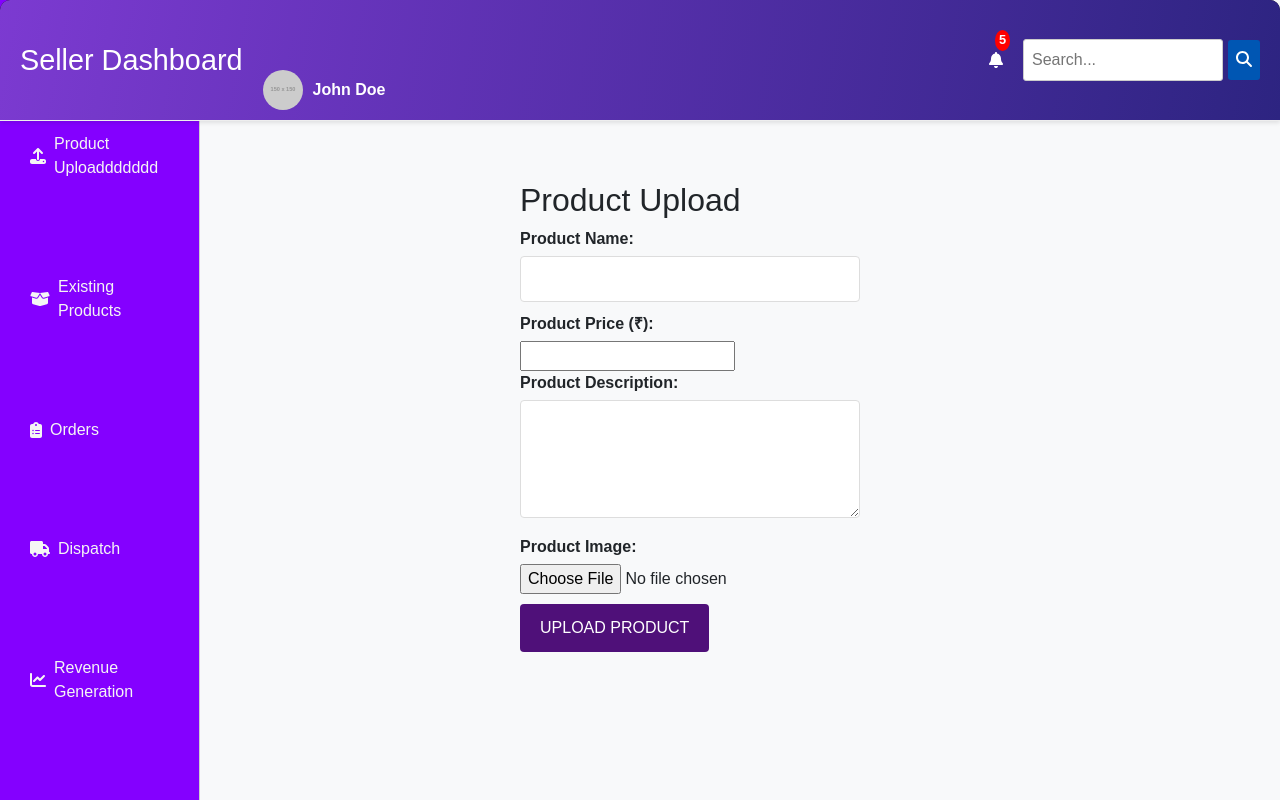
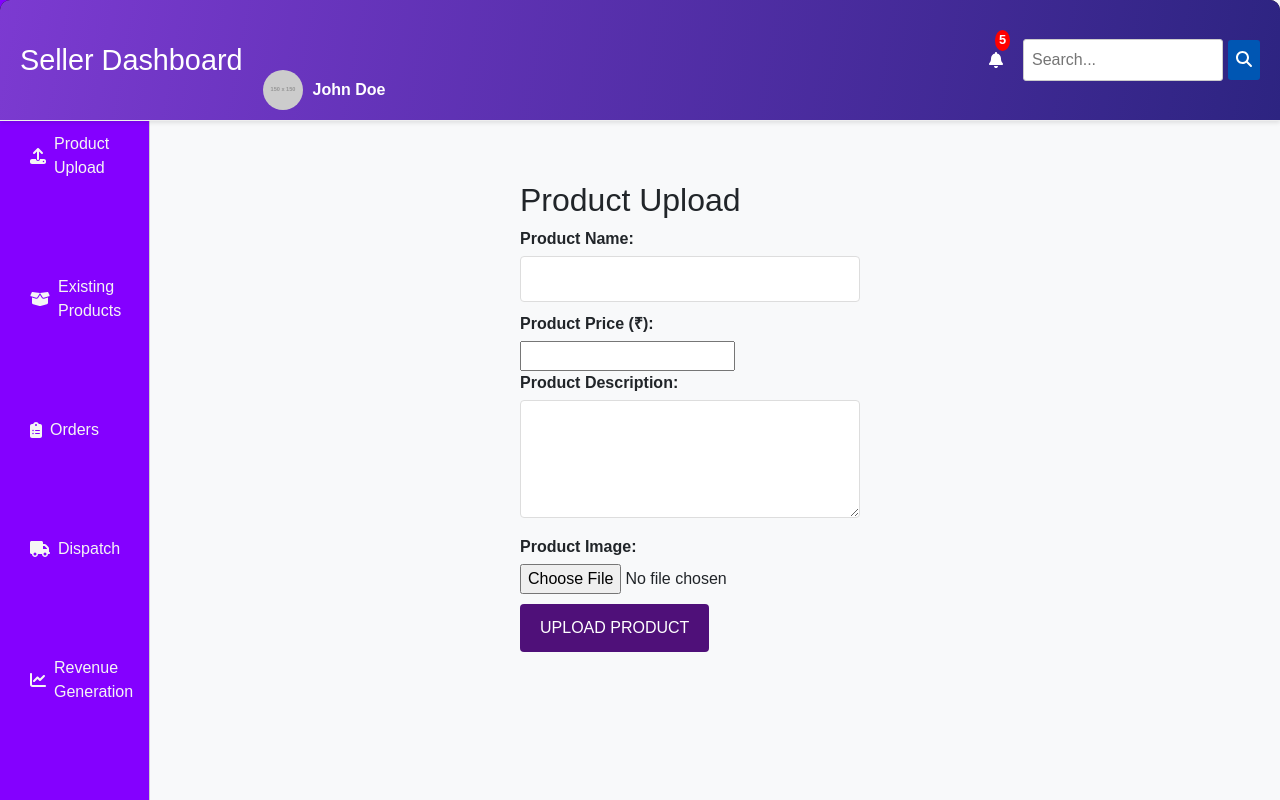
Before and after one commit to transmogrify76/E-com, a React (Create React App) app in the folder e-commerce/: page /seller-dashboard in a window 1280 px wide. Built offline with nearby package versions, Linux system fonts and the light colour scheme.

Commit message:
removing backend

```diff
--- a/e-commerce/src/Components/Seller/SellerDashboard/SellerDashboard.jsx
+++ b/e-commerce/src/Components/Seller/SellerDashboard/SellerDashboard.jsx
@@ -78,7 +78,7 @@ const SellerDashboard = () => {
   <Link to="/seller-dashboard" onClick={() => handleMenuItemClick('ProductUpload')}>
     <FontAwesomeIcon icon={faUpload} />
     <span style={{ marginLeft: '8px' }}> {/* Adjust the space as needed */}
-      Product Uploaddddddd
+      Product Upload
     </span>
   </Link>
 </li>
--- a/e-commerce/src/Components/Seller/Settings/Settings.css
+++ b/e-commerce/src/Components/Seller/Settings/Settings.css
@@ -45,7 +45,7 @@ header a:hover {
 .sidenav {
     background-color: #8400ff;
     color: #fff;
-    width: 200px;
+    width: 150px;
     height: 100vh;
     position: fixed;
     top: 0;
```
Also changed, not shown: 1 other file (tests, documents, lock files or other folders).
